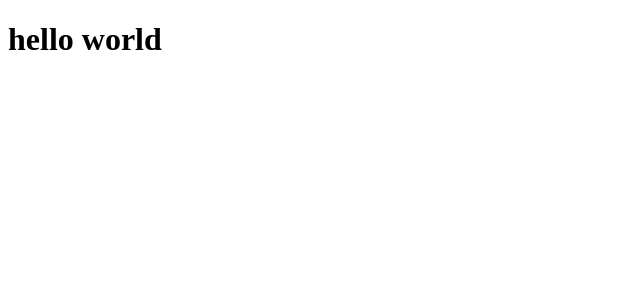
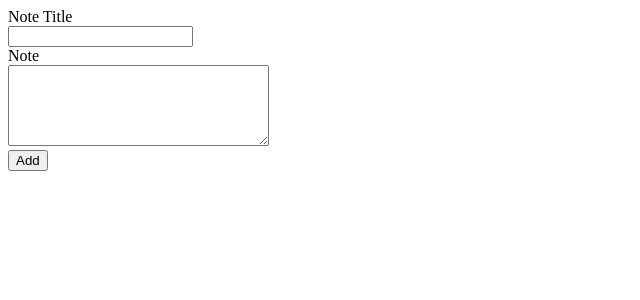
Before and after one commit to akaditya394/sticky-notes, a React (Create React App) app: page / in a window 1280 px wide. Shown: the top 300 px of the page, without its empty margins (0-640 px from the left). Built offline with nearby package versions, Linux system fonts and the light colour scheme.

Commit message:
add note componet created

```diff
--- a/src/App.js
+++ b/src/App.js
@@ -1,7 +1,12 @@
-import React from 'react';
+import React from "react";
+import AddNote from "../src/components/AddNote/AddNote";
 
 const App = () => {
-  return <div><h1>hello world</h1></div>;
+  return (
+    <div>
+      <AddNote />
+    </div>
+  );
 };
 
 export default App;
--- /dev/null
+++ b/src/components/AddNote/AddNote.jsx
@@ -0,0 +1,26 @@
+import React from "react";
+
+const AddNote = () => {
+  return (
+    <div>
+      <form>
+        <label for="note-title">Note Title</label>
+        <br />
+        <input type="text" name="note-title" />
+        <br />
+        <label for="note-title">Note</label>
+        <br />
+        <textarea
+          rows="5"
+          cols="30"
+          type="text"
+          name="note"
+        />
+        <br />
+        <button type="submit">Add</button>
+      </form>
+    </div>
+  );
+};
+
+export default AddNote;
```
Also changed, not shown: src/components/AddNote/AddNote.module,.css (added), src/components/Header/Header.jsx (added), src/components/Header/Header.module.css (added).
